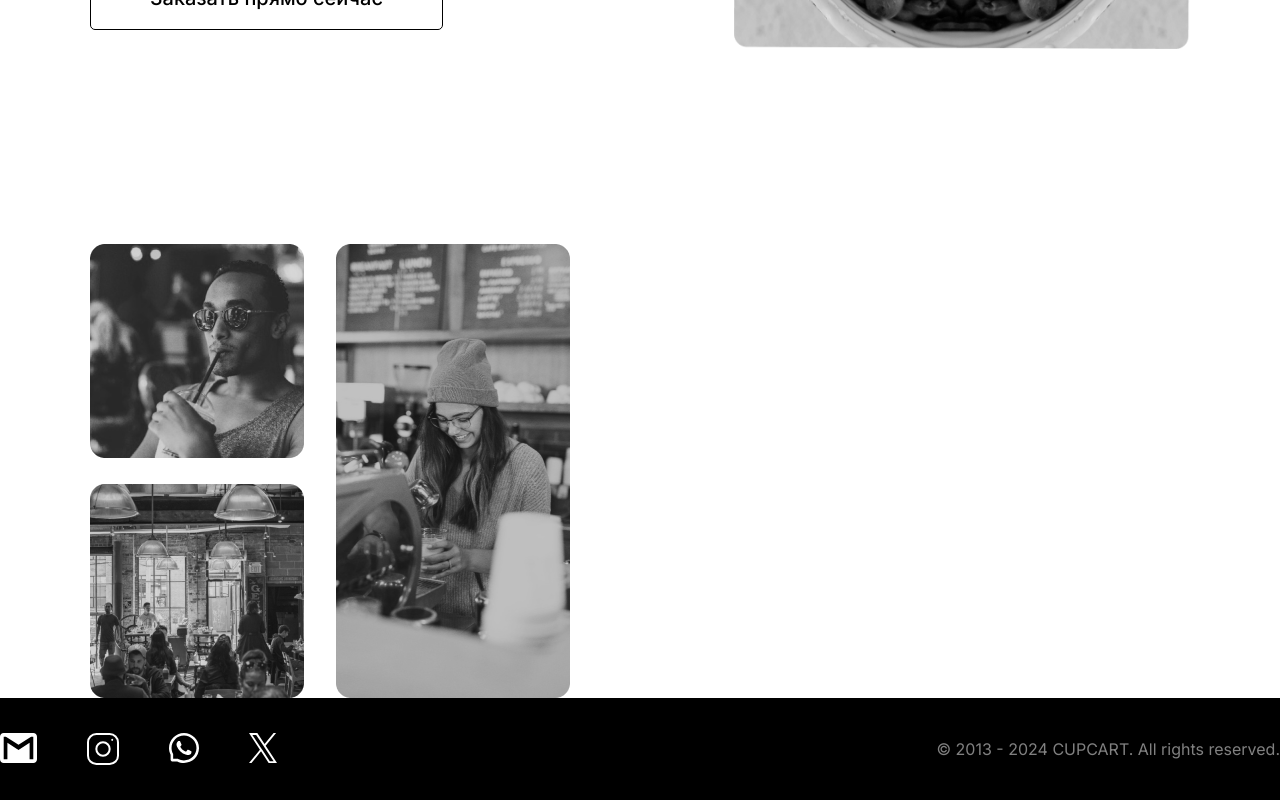
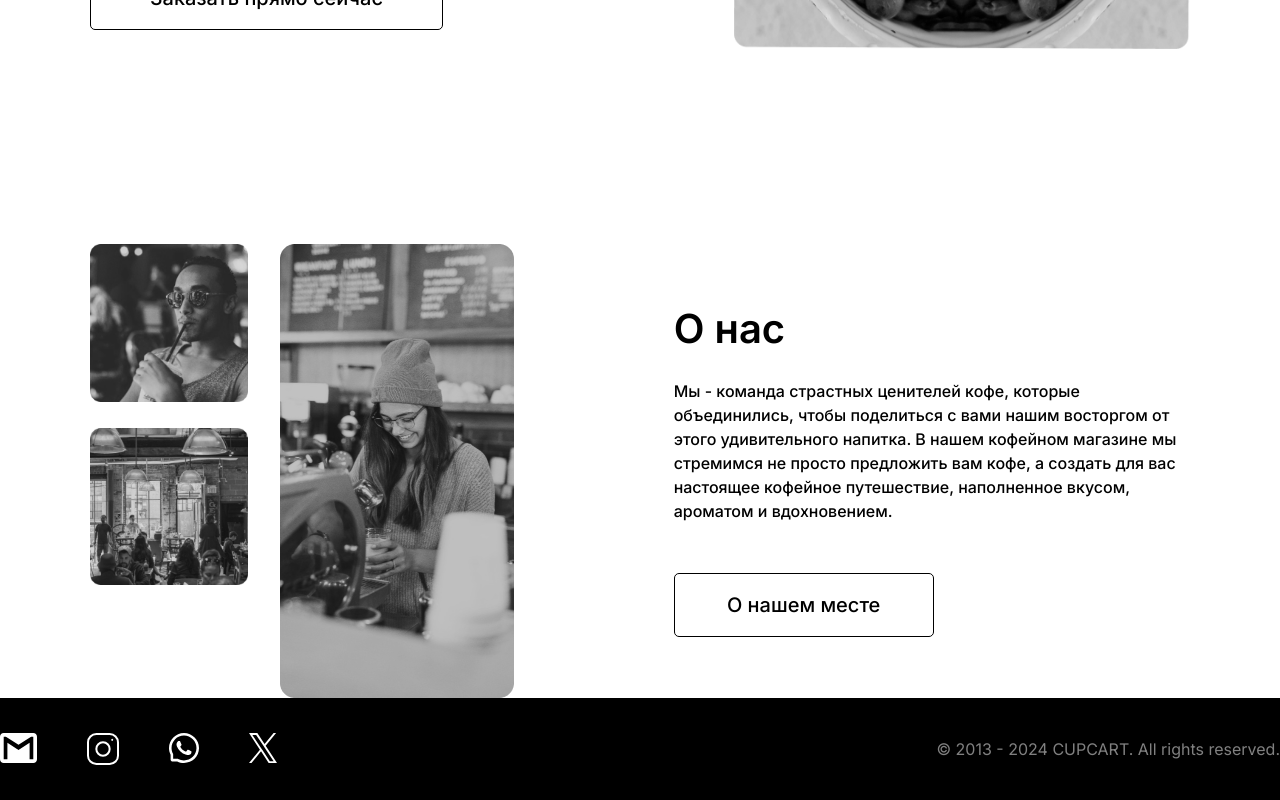
Before and after one commit to NIC-ecommerce/coffee_shop, a Next.js app in the folder front/: page / in a window 1280 px wide. Shown: the part 522-1322 px from the top of the page. Built offline with nearby package versions, Linux system fonts and the light colour scheme.

Commit message:
Mainpage

```diff
--- a/front/src/pages/Main/ui/MainPage.tsx
+++ b/front/src/pages/Main/ui/MainPage.tsx
@@ -9,20 +9,18 @@ export default function MainPage() {
       <div className="BLOCK-1 mb-[130px]">
         <div className="BLOCK-1__content pt-[70px] flex gap-[110px]">
           <div className="BLOCK-1__title-block w-[620px] h-[327px] py-[70px] ">
-            <p className="text-[40px] font-semibold">
+            <p className="text-[40px] font-semibold mb-[20px]">
             Добро пожаловать в Мир Ароматного Кофе!
             </p>
-            <p className="text-lg font-medium pt-[20px]">
+            <p className="text-lg font-medium  mb-[40px]">
             Приветствуем вас в мире настоящего кофейного наслаждения!
             У нас вы найдете лучшие сорта кофе, которые подарят вам утреннюю энергию и вдохновение на весь день.
             </p>
-            <div className="pt-[40px]">
             <Button
                 className="w-[353px] h-[64px] px-[50px] py-[10px]  text-base font-medium border-[1px] border-black rounded-[5px]"
                 label="Заказать прямо сейчас"
                 labelStyle="text-[20px]"
               />
-            </div>
           </div>
           <div className="w-[530px] h-[470px] BLOCK-1__coffee-pctr">
             <img src= "/main/coffee-cup.png" alt="" />
@@ -32,7 +30,7 @@ export default function MainPage() {
 
 
       <div className="BLOCK-2">
-        <div className="BLOCK-2__content">
+        <div className="BLOCK-2__content flex gap-[160px]">
             <div className="BLOCK-2__pctr flex gap-[32px]">
               <div>
                 <img className="mb-[26px]" src="/main/man.png" alt="" />
@@ -40,7 +38,21 @@ export default function MainPage() {
               </div>
               <img src="/main/woman.png" alt="" />
             </div>
-            <div>
+            <div className="BLOCK-2__title w-[585px] h-[317px] pt-[55px] pb-[82px]">
+                <p className="text-[40px] font-semibold mb-[20px]">
+                  О нас
+                </p>
+                <p className="mb-[50px] text-lg font-medium">
+                Мы - команда страстных ценителей кофе, которые объединились, чтобы поделиться
+                с вами нашим восторгом от этого удивительного напитка. В нашем кофейном магазине
+                мы стремимся не просто предложить вам кофе,
+                а создать для вас настоящее кофейное путешествие, наполненное вкусом, ароматом и вдохновением.
+                </p>
+                <Button
+                className="w-[260px] h-[64px] px-[50px] py-[10px]  text-base font-medium border-[1px] border-black rounded-[5px]"
+                label="О нашем месте"
+                labelStyle="text-[20px]"
+              />
 
             </div>
         </div>
```
